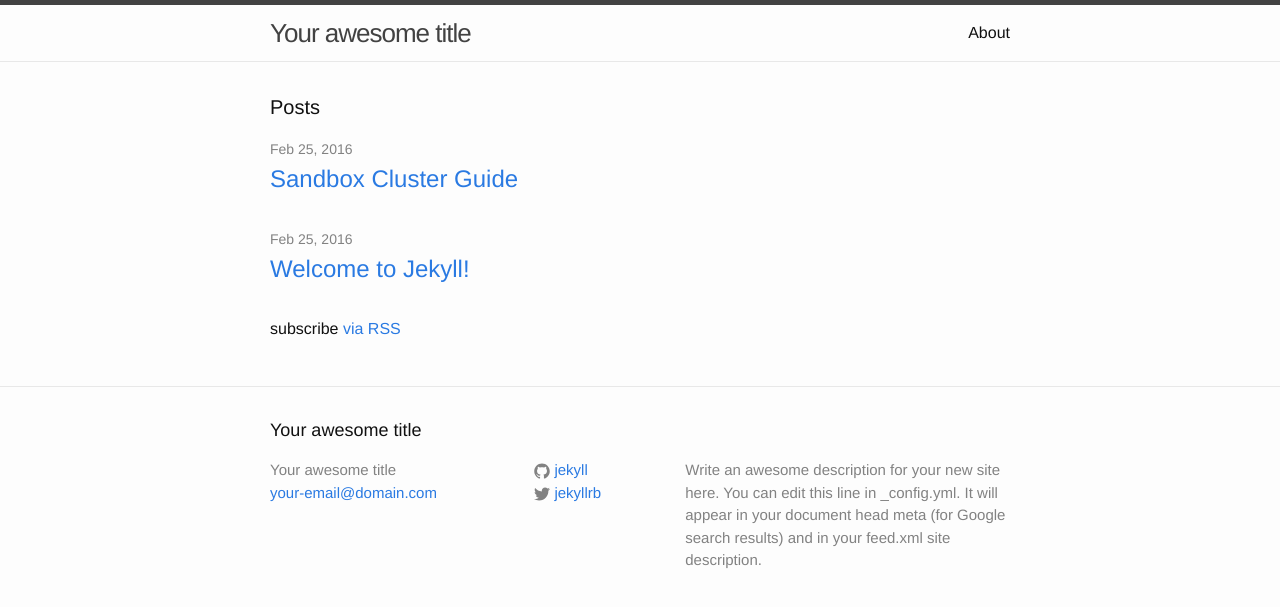
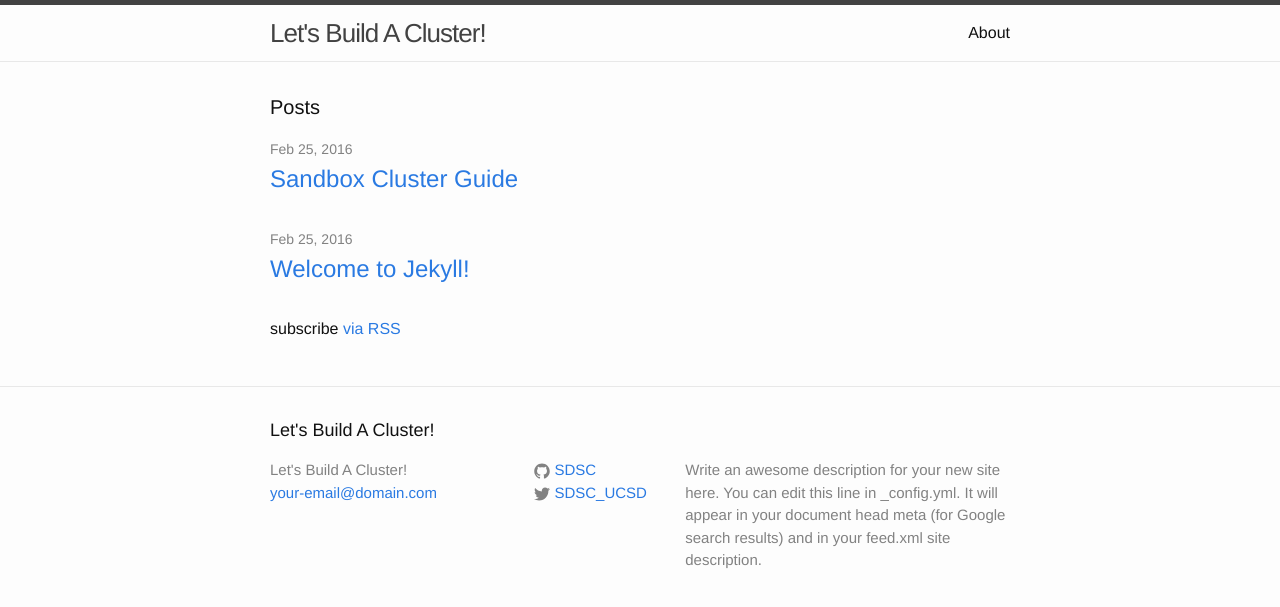
Before and after one commit to sdsc/sandbox-cluster-guide, a Jekyll site: the page built from sandbox-cluster-site/index.html, in a window 1280 px wide. Shown: the top 607 px of the page. Built offline with Jekyll 4.4.1, drawn with Linux system fonts in a browser that asks for light colours.

Commit message:
Changed Site Settings

```diff
--- a/sandbox-cluster-site/_config.yml
+++ b/sandbox-cluster-site/_config.yml
@@ -6,7 +6,7 @@
 # 'jekyll serve'. If you change this file, please restart the server process.
 
 # Site settings
-title: Your awesome title
+title: Let's Build A Cluster!
 email: your-email@domain.com
 description: > # this means to ignore newlines until "baseurl:"
   Write an awesome description for your new site here. You can edit this
@@ -14,8 +14,8 @@ description: > # this means to ignore newlines until "baseurl:"
   Google search results) and in your feed.xml site description.
 baseurl: "" # the subpath of your site, e.g. /blog
 url: "http://yourdomain.com" # the base hostname & protocol for your site
-twitter_username: jekyllrb
-github_username:  jekyll
+twitter_username: SDSC_UCSD
+github_username:  SDSC
 
 # Build settings
 markdown: kramdown
```
